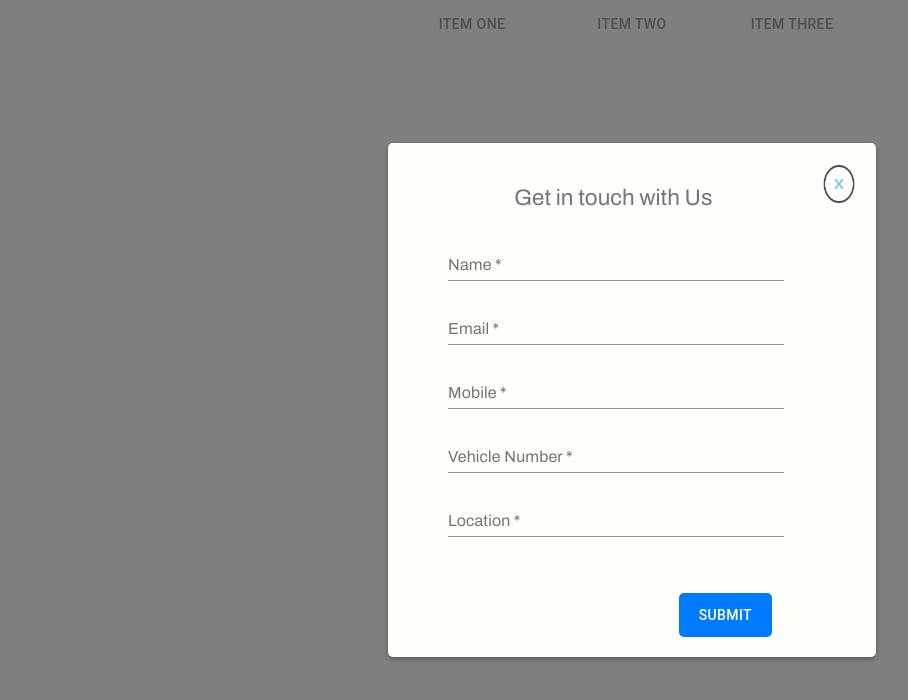
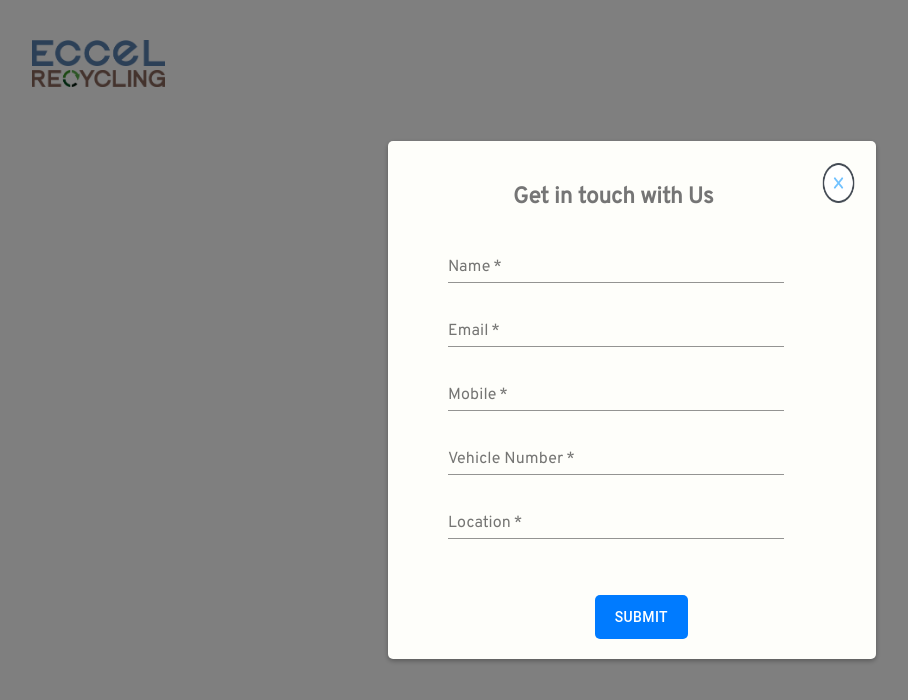
Before and after one commit to shantanuambadkar/eccel-web-app, a React (Create React App) app: page /rvsf in a window 1280 px wide. Shown: the top 700 px of the page, without its empty margins (8-916 px from the left). Built offline with nearby package versions, Linux system fonts and the light colour scheme.

Commit message:
RSVF changes started

```diff
--- a/src/App.js
+++ b/src/App.js
@@ -11,7 +11,7 @@
   };
 
   return (
-    <div className="App">
+    <div /* className="App" */>
       <div>{showPopup && <LeadGenerationPopup showHide={togglePopup} />}</div>
       <RVSFHome />
     </div>
--- a/src/ContactUs.js
+++ b/src/ContactUs.js
@@ -31,7 +31,6 @@
                 <HeaderMainPage/>
             </Grid>
         </Grid>
-
         <div>{showPopup && <LeadGenerationPopup showHide={togglePopup} />}</div>
         <div className="footer-alignment">
           <div>
--- a/src/Footer.css
+++ b/src/Footer.css
@@ -1,5 +1,5 @@
 .footer-font {
-  font-size: 0.99rem;
+  font-size: 1.2rem;
 }
 
 .footer-alignment {
@@ -46,5 +46,5 @@
 }
 
 .gm-image-resolution{
-  width: 62%;
+  width: 60%;
 }
--- a/src/LeadGenerationPopup.css
+++ b/src/LeadGenerationPopup.css
@@ -49,7 +49,7 @@
 }
 
 .closeIcon {
-  width: 90%;
+  width: 95%;
   height: 60%;
   cursor: pointer;
 }
@@ -71,10 +71,10 @@
 /*Over writing MUI Fonts*/
 
 .MuiFormLabel-root {
-  font-family: "Archivo","Helvetica Neue",Helvetica,Arial,sans-serif !important;
+  font-family: "Overpass","Helvetica Neue",Helvetica,Arial,sans-serif !important;
 }
 .MuiInputBase-root {
-  font-family: "Archivo","Helvetica Neue",Helvetica,Arial,sans-serif !important;
+  font-family: "Overpass","Helvetica Neue",Helvetica,Arial,sans-serif !important;
 }
 .MuiFormControl-root {
   width: 100% !important;
@@ -88,3 +88,7 @@
     width: 35%;
   }
 }
+
+h3{
+  font-family: "Overpass","Helvetica Neue",Helvetica,Arial,sans-serif !important;
+}
--- a/src/rvsf/RVSFHome.js
+++ b/src/rvsf/RVSFHome.js
@@ -1,4 +1,6 @@
 import { Tab, Tabs } from '@material-ui/core';
+import { Grid } from '@mui/material';
+import HeaderMainPage from '../HeaderMainPage';
 
 function RVSFHome() {
   function handleChange(event, newValue) {
@@ -10,6 +12,12 @@
     }
   }
   return (
+    <Grid>
+      <Grid container>
+          <Grid item xs={2}>
+              <HeaderMainPage/>
+          </Grid>
+      </Grid>
         <Tabs
           onChange={(event, newValue) => handleChange(event, newValue)}
           centered
@@ -18,6 +26,7 @@
           <Tab value="1" label="Item Two" />
           <Tab value="2" label="Item Three" />
         </Tabs>
+    </Grid>
   );
 }
 
```
Lines whose indentation alone changed are shown as unchanged.
